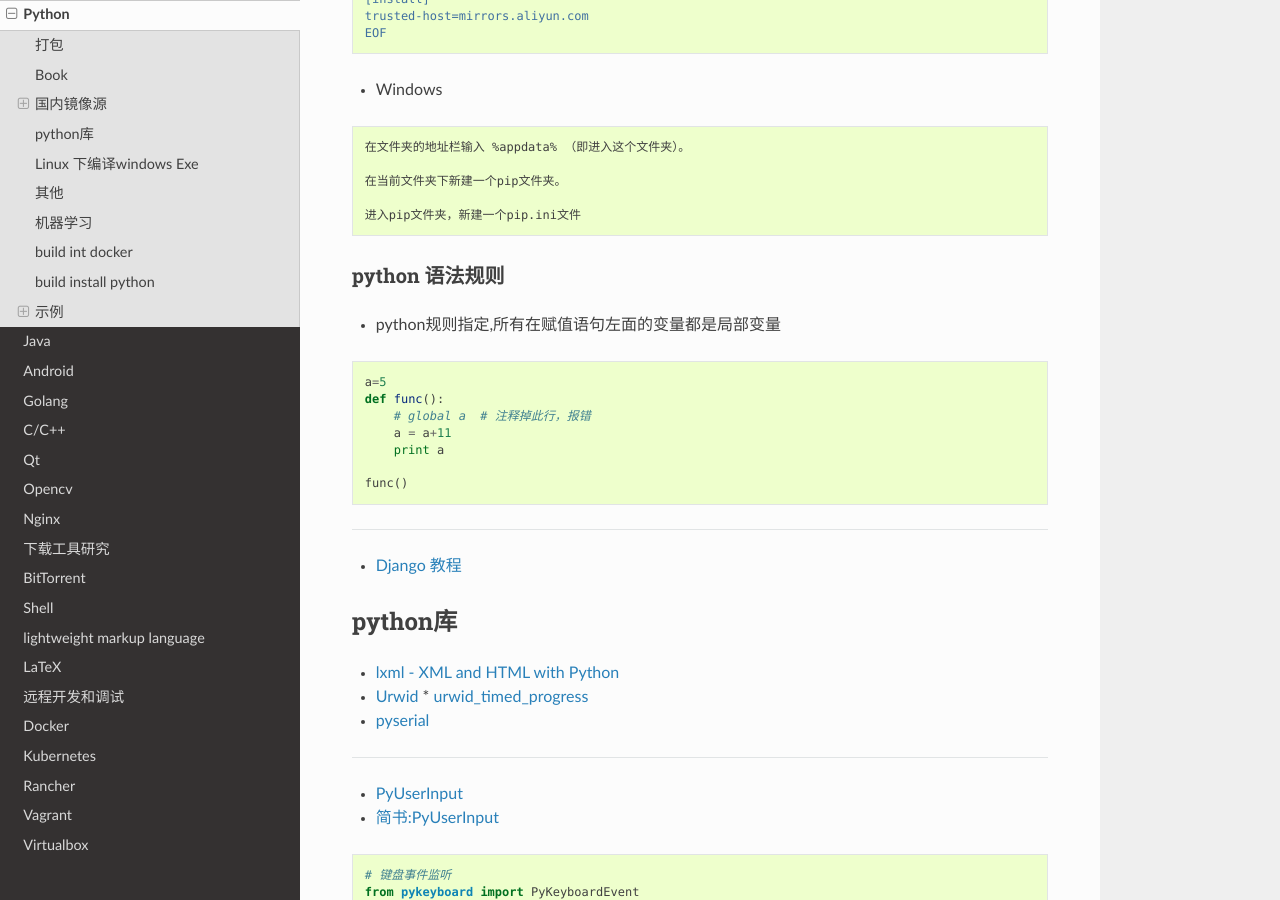
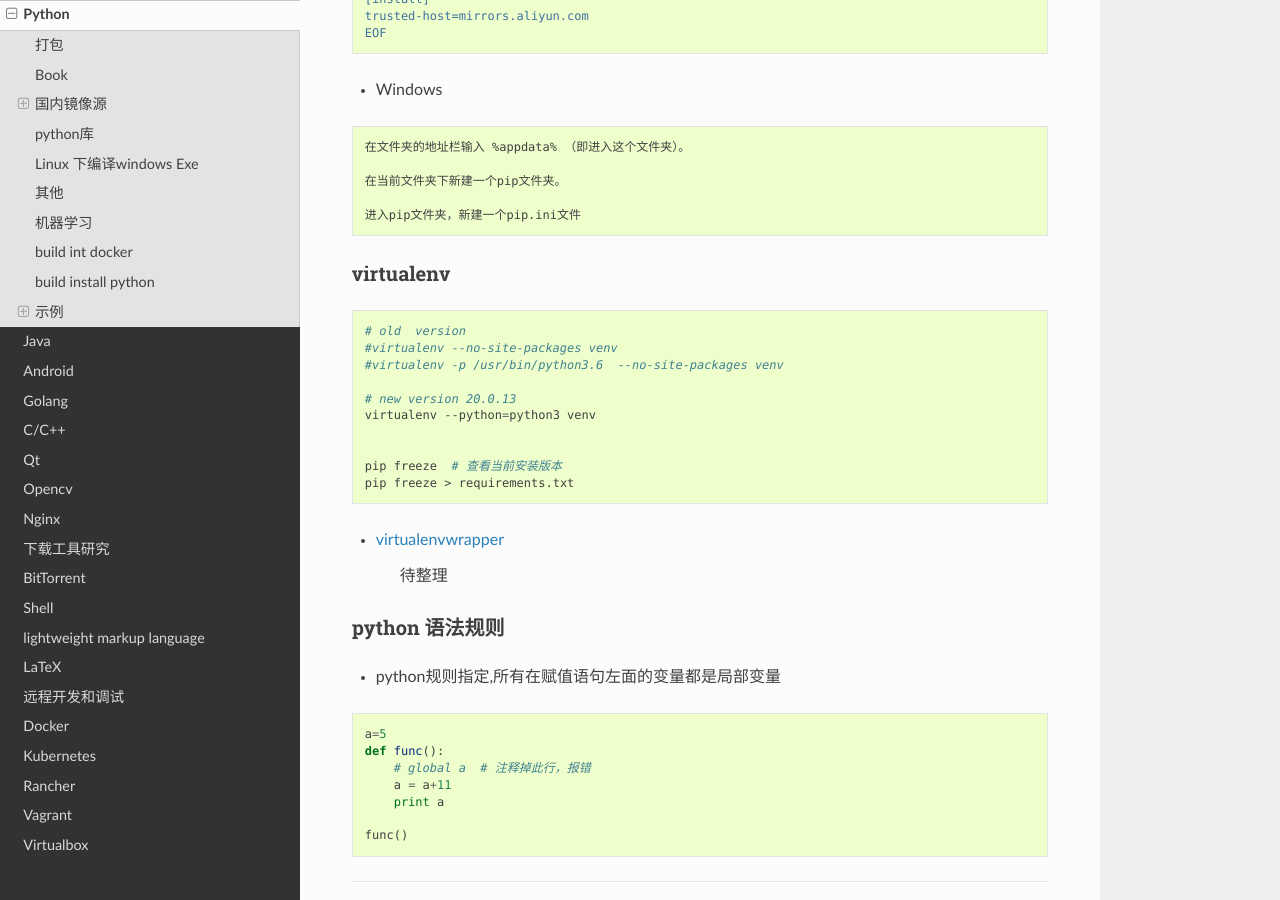
Before and after one commit to my-rds-store/my_space, a Sphinx documentation site: the page built from source/python/index.rst, in a window 1280 px wide and 900 px high, scrolled down 1177 px. Built offline with Sphinx 7.4.7 and the Read the Docs theme 2.0.0, drawn with Linux system fonts in a browser that asks for light colours.

Commit message:
update ...

```diff
--- a/source/python/index.rst
+++ b/source/python/index.rst
@@ -76,6 +76,25 @@ Book
 
         进入pip文件夹，新建一个pip.ini文件
 
+virtualenv
+==================
+
+.. code-block:: sh
+
+    # old  version
+    #virtualenv --no-site-packages venv
+    #virtualenv -p /usr/bin/python3.6  --no-site-packages venv
+
+    # new version 20.0.13
+    virtualenv --python=python3 venv
+
+
+    pip freeze  # 查看当前安装版本
+    pip freeze > requirements.txt
+
+* `virtualenvwrapper  <https://www.cnblogs.com/freely/p/8022923.html>`_
+
+   待整理
 
 
 python 语法规则
--- a/source/qt/index.rst
+++ b/source/qt/index.rst
@@ -86,6 +86,7 @@ PyQt4
 
 * `PyQt4 信号和槽用法总结 <http://blog.csdn.net/jxm_csdn/article/details/51628367>`_
 
+* `PyQt 之 QSettings <https://blog.csdn.net/jxm_csdn/article/details/106762208>`_
 
 ********************
 PyQt 学习示例
```
